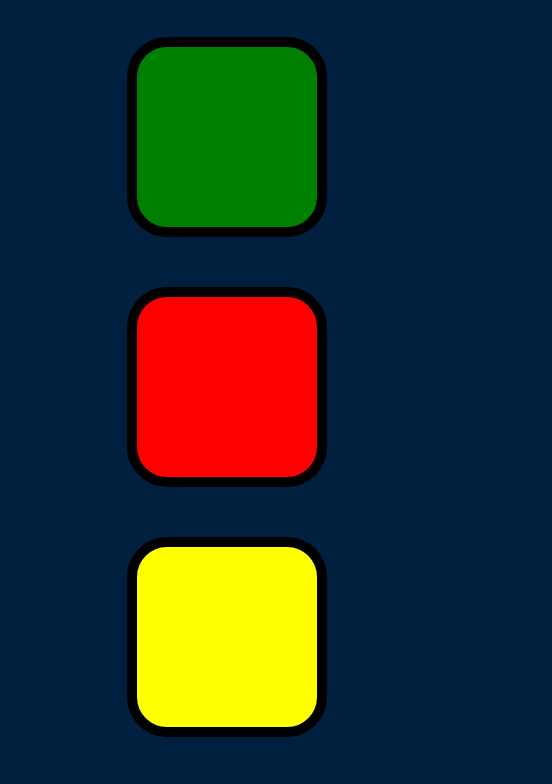
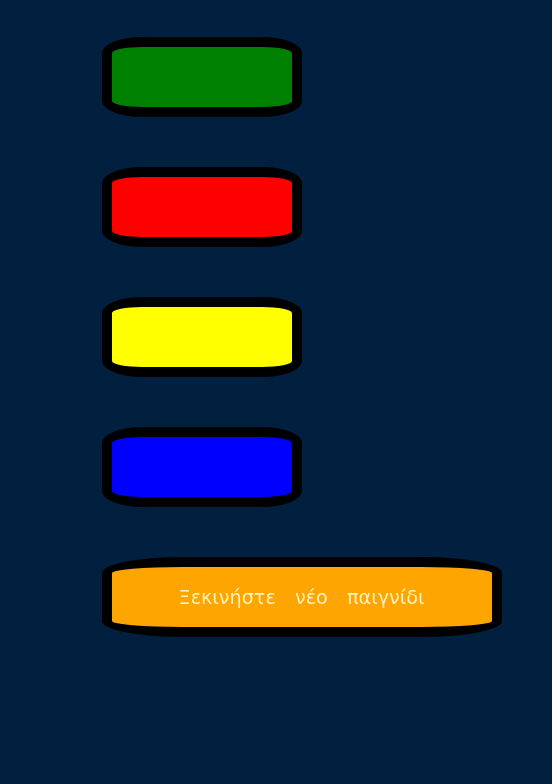
Before and after one commit to 1KRS/simon-game, a plain HTML site: page index.html in a window 390 px wide. Shown: the part 261-1045 px from the top of the page, 552 px wide, since content can reach past the window. After the commit the page ends 931 px from the top, so only its background shows below. Drawn offline with nearby package versions, Linux system fonts and the light colour scheme.

Commit message:
CSS changes for mobile devices

```diff
--- a/styles.css
+++ b/styles.css
@@ -23,9 +23,12 @@ body {
   margin: auto;
 }
 
+.btn-container {
+    display: inline-block;
+  }
+
 .btn {
   margin: 25px;
-  display: inline-block;
   height: 200px;
   width: 200px;
   border: 10px solid black;
@@ -73,3 +76,23 @@ body {
   box-shadow: 0 0 20px white;
   background-color: grey;
 }
+
+@media (max-width: 1023px) {
+  .btn-container {
+    display: flex;
+  }
+  .btn {
+    flex: 1;
+    margin: 25px auto;
+    display: inline-block;
+    height: 80px;
+  }
+
+  .restart-btn {
+    flex: 1;
+    margin: 25px auto;
+    display: inline-block;
+    font-size: 1.2rem;
+    color: #fef2bf;
+  }
+}
```
